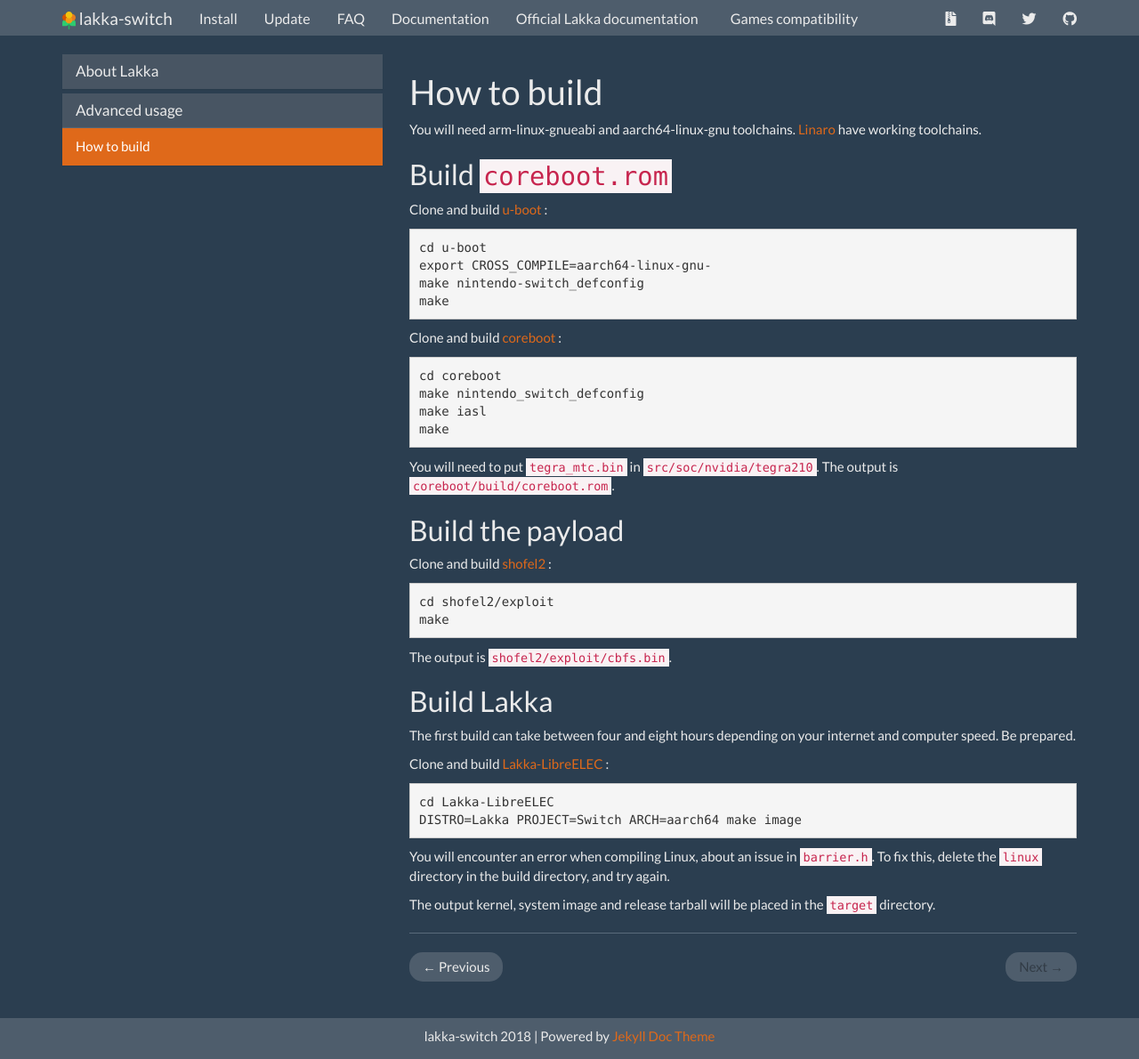
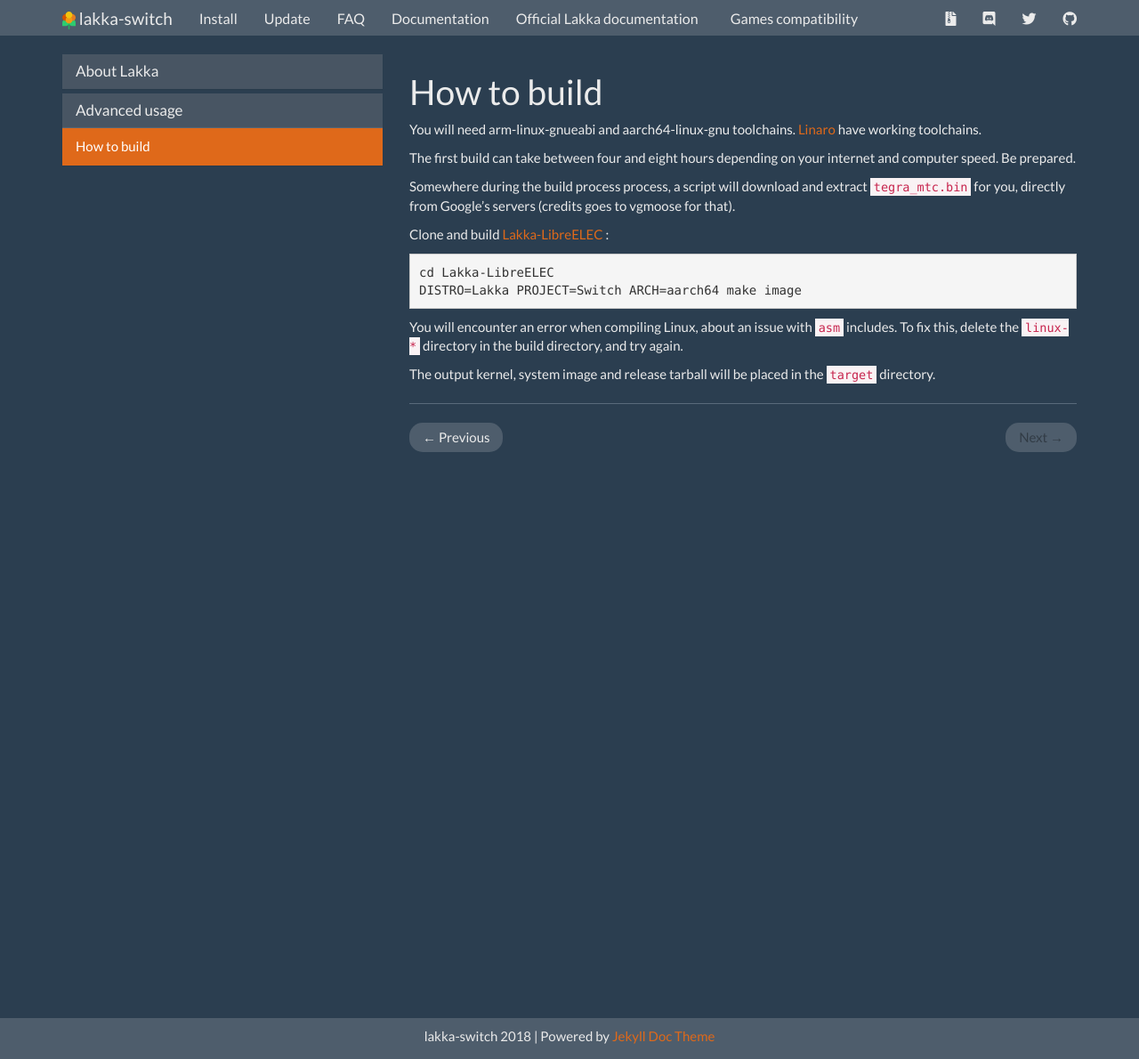
Before and after one commit to lakka-switch/documentation, a Jekyll site: the page built from _docs/howtobuild.md, in a window 1280 px wide and 1190 px high. Shown: the whole window at 89% size. Built offline with Jekyll 4.4.1, drawn with Linux system fonts in a browser that asks for light colours; nearby versions of some CDN libraries.

Commit message:
Update howtobuild.md

````diff
--- a/_docs/howtobuild.md
+++ b/_docs/howtobuild.md
@@ -5,42 +5,9 @@
 
 You will need arm-linux-gnueabi and aarch64-linux-gnu toolchains. [Linaro](https://releases.linaro.org/components/toolchain/binaries/latest-7/) have working toolchains.
 
-## Build `coreboot.rom`
+The first build can take between four and eight hours depending on your internet and computer speed. Be prepared.
 
-Clone and build [u-boot](https://github.com/lakka-switch/u-boot) :
-
-```
-cd u-boot
-export CROSS_COMPILE=aarch64-linux-gnu-
-make nintendo-switch_defconfig
-make
-```
-
-Clone and build [coreboot](https://github.com/lakka-switch/coreboot) :
-
-```
-cd coreboot
-make nintendo_switch_defconfig
-make iasl
-make
-```
-
-You will need to put `tegra_mtc.bin` in `src/soc/nvidia/tegra210`. The output is `coreboot/build/coreboot.rom`.
-
-## Build the payload
-
-Clone and build [shofel2](https://github.com/lakka-switch/shofel2) :
-
-```
-cd shofel2/exploit
-make
-```
-
-The output is `shofel2/exploit/cbfs.bin`.
-
-## Build Lakka
-
-The first build can take between four and eight hours depending on your internet and computer speed. Be prepared.
+Somewhere during the build process process, a script will download and extract `tegra_mtc.bin` for you, directly from Google's servers (credits goes to vgmoose for that).
 
 Clone and build [Lakka-LibreELEC](https://github.com/lakka-switch/Lakka-LibreELEC) :
 
@@ -49,6 +16,6 @@
 DISTRO=Lakka PROJECT=Switch ARCH=aarch64 make image
 ```
 
-You will encounter an error when compiling Linux, about an issue in `barrier.h`. To fix this, delete the `linux` directory in the build directory, and try again.
+You will encounter an error when compiling Linux, about an issue with `asm` includes. To fix this, delete the `linux-*` directory in the build directory, and try again.
 
 The output kernel, system image and release tarball will be placed in the `target` directory.
````
